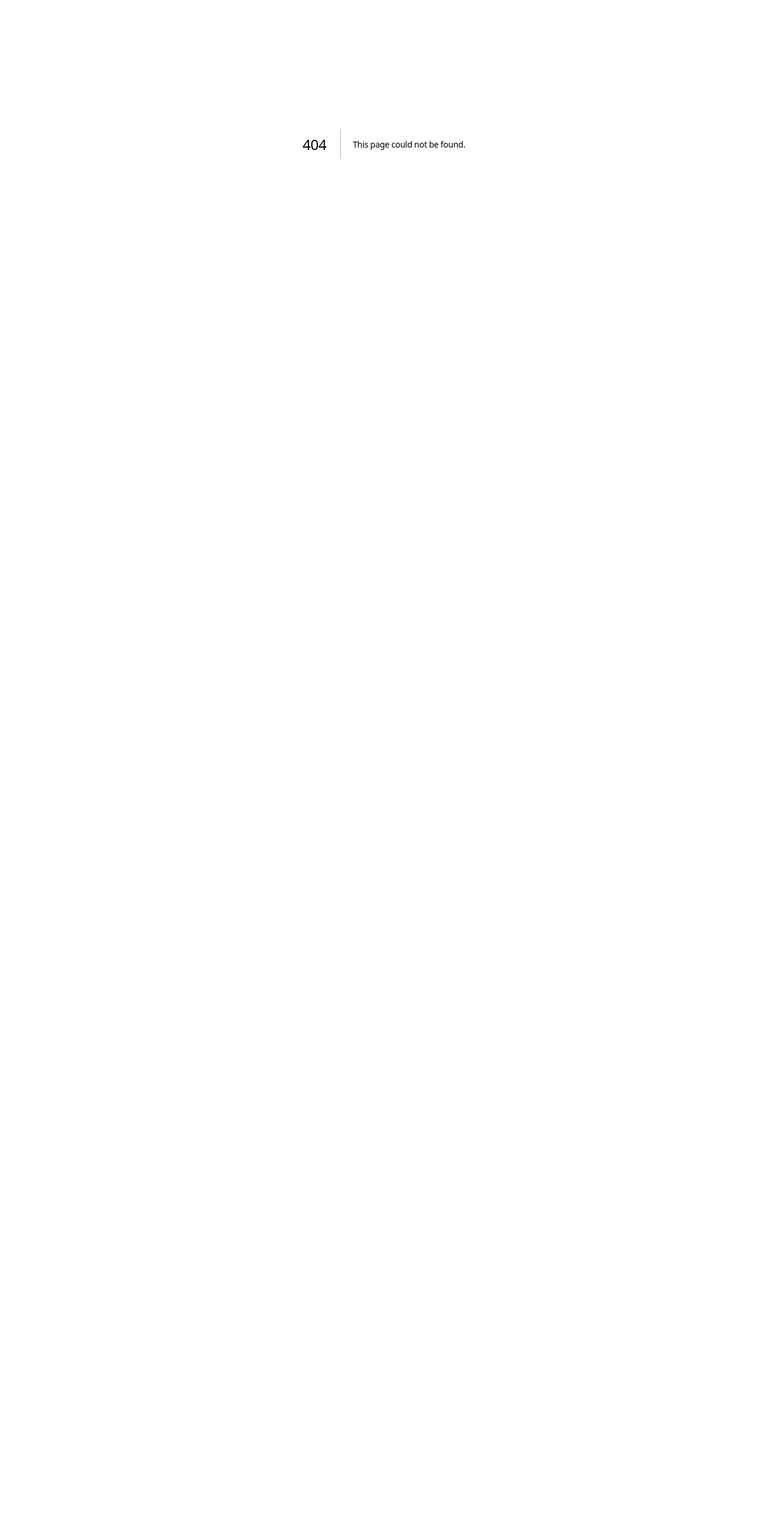
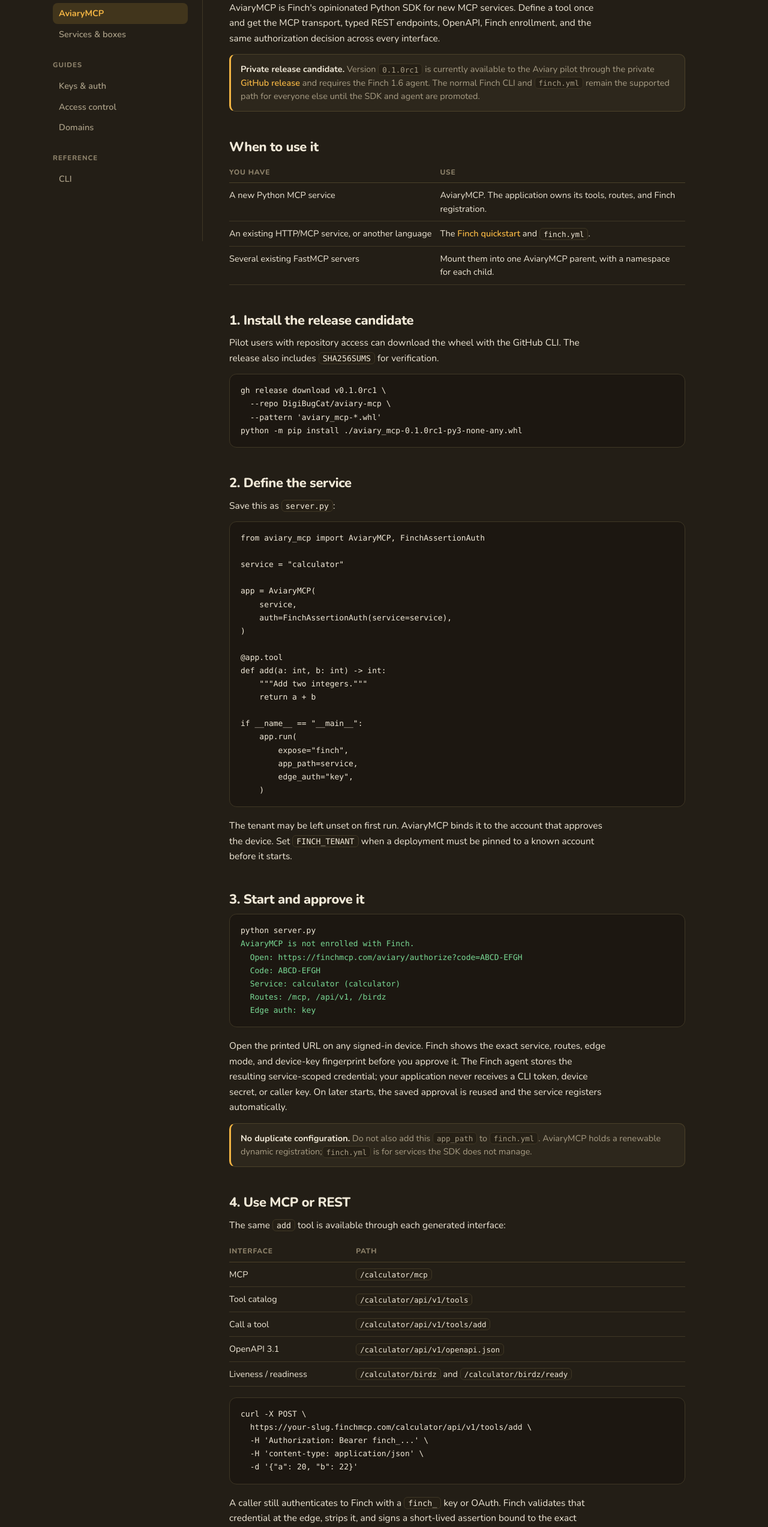
Before and after one commit to DigiBugCat/finch, a Next.js app in the folder web/: page /docs/aviarymcp in a window 1280 px wide. Before the commit this address had no page. Shown: the part 160-2705 px from the top of the page at 60% size. Before the commit the page ends 800 px from the top, so only its background shows below. Built offline with nearby package versions, Linux system fonts and the light colour scheme; no server answers.

Commit message:
docs: integrate AviaryMCP with Finch guides (#5)
Co-authored-by: digibugcat <digibugcat@users.noreply.github.com>

```diff
--- /dev/null
+++ b/web/app/docs/aviarymcp/page.tsx
@@ -0,0 +1,176 @@
+import type { Metadata } from 'next';
+import Link from 'next/link';
+
+export const metadata: Metadata = {
+  title: 'AviaryMCP | Finch docs',
+  description: 'Build one Python tool surface and publish it through MCP, REST, and OpenAPI with Finch.',
+};
+
+function Code({ children }: { children: string }) {
+  return <pre className="docs-code"><code dangerouslySetInnerHTML={{ __html: children }} /></pre>;
+}
+
+export default function AviaryMCPDocs() {
+  return (
+    <>
+      <h1>AviaryMCP</h1>
+      <p className="docs-lede">
+        AviaryMCP is Finch&apos;s opinionated Python SDK for new MCP services. Define a
+        tool once and get the MCP transport, typed REST endpoints, OpenAPI, Finch
+        enrollment, and the same authorization decision across every interface.
+      </p>
+
+      <div className="docs-note">
+        <b>Private release candidate.</b> Version <code>0.1.0rc1</code> is currently
+        available to the Aviary pilot through the private{' '}
+        <a href="https://github.com/DigiBugCat/aviary-mcp/releases/tag/v0.1.0rc1" target="_blank" rel="noreferrer">
+          GitHub release
+        </a>{' '}
+        and requires the Finch 1.6 agent. The normal Finch CLI and <code>finch.yml</code>{' '}
+        remain the supported path for everyone else until the SDK and agent are promoted.
+      </div>
+
+      <h2>When to use it</h2>
+      <div className="docs-table-wrap">
+        <table>
+          <thead>
+            <tr><th>You have</th><th>Use</th></tr>
+          </thead>
+          <tbody>
+            <tr>
+              <td>A new Python MCP service</td>
+              <td>AviaryMCP. The application owns its tools, routes, and Finch registration.</td>
+            </tr>
+            <tr>
+              <td>An existing HTTP/MCP service, or another language</td>
+              <td>The <Link href="/docs">Finch quickstart</Link> and <code>finch.yml</code>.</td>
+            </tr>
+            <tr>
+              <td>Several existing FastMCP servers</td>
+              <td>Mount them into one AviaryMCP parent, with a namespace for each child.</td>
+            </tr>
+          </tbody>
+        </table>
+      </div>
+
+      <h2>1. Install the release candidate</h2>
+      <p>
+        Pilot users with repository access can download the wheel with the GitHub CLI.
+        The release also includes <code>SHA256SUMS</code> for verification.
+      </p>
+      <Code>{`gh release download v0.1.0rc1 \\
+  --repo DigiBugCat/aviary-mcp \\
+  --pattern 'aviary_mcp-*.whl'
+python -m pip install ./aviary_mcp-0.1.0rc1-py3-none-any.whl`}</Code>
+
+      <h2>2. Define the service</h2>
+      <p>Save this as <code>server.py</code>:</p>
+      <Code>{`from aviary_mcp import AviaryMCP, FinchAssertionAuth
+
+service = "calculator"
+
+app = AviaryMCP(
+    service,
+    auth=FinchAssertionAuth(service=service),
+)
+
+@app.tool
+def add(a: int, b: int) -&gt; int:
+    """Add two integers."""
+    return a + b
+
+if __name__ == "__main__":
+    app.run(
+        expose="finch",
+        app_path=service,
+        edge_auth="key",
+    )`}</Code>
+      <p>
+        The tenant may be left unset on first run. AviaryMCP binds it to the account
+        that approves the device. Set <code>FINCH_TENANT</code> when a deployment must
+        be pinned to a known account before it starts.
+      </p>
+
+      <h2>3. Start and approve it</h2>
+      <Code>{`python server.py
+<span class="o">AviaryMCP is not enrolled with Finch.</span>
+<span class="o">  Open: https://finchmcp.com/aviary/authorize?code=ABCD-EFGH</span>
+<span class="o">  Code: ABCD-EFGH</span>
+<span class="o">  Service: calculator (calculator)</span>
+<span class="o">  Routes: /mcp, /api/v1, /birdz</span>
+<span class="o">  Edge auth: key</span>`}</Code>
+      <p>
+        Open the printed URL on any signed-in device. Finch shows the exact service,
+        routes, edge mode, and device-key fingerprint before you approve it. The Finch
+        agent stores the resulting service-scoped credential; your application never
+        receives a CLI token, device secret, or caller key. On later starts, the saved
+        approval is reused and the service registers automatically.
+      </p>
+      <div className="docs-note">
+        <b>No duplicate configuration.</b> Do not also add this <code>app_path</code>{' '}
+        to <code>finch.yml</code>. AviaryMCP holds a renewable dynamic registration;
+        <code>finch.yml</code> is for services the SDK does not manage.
+      </div>
+
+      <h2>4. Use MCP or REST</h2>
+      <p>The same <code>add</code> tool is available through each generated interface:</p>
+      <div className="docs-table-wrap">
+        <table>
+          <thead>
+            <tr><th>Interface</th><th>Path</th></tr>
+          </thead>
+          <tbody>
+            <tr><td>MCP</td><td><code>/calculator/mcp</code></td></tr>
+            <tr><td>Tool catalog</td><td><code>/calculator/api/v1/tools</code></td></tr>
+            <tr><td>Call a tool</td><td><code>/calculator/api/v1/tools/add</code></td></tr>
+            <tr><td>OpenAPI 3.1</td><td><code>/calculator/api/v1/openapi.json</code></td></tr>
+            <tr><td>Liveness / readiness</td><td><code>/calculator/birdz</code> and <code>/calculator/birdz/ready</code></td></tr>
+          </tbody>
+        </table>
+      </div>
+      <Code>{`curl -X POST \\
+  https://your-slug.finchmcp.com/calculator/api/v1/tools/add \\
+  -H 'Authorization: Bearer finch_...' \\
+  -H 'content-type: application/json' \\
+  -d '{"a": 20, "b": 22}'`}</Code>
+      <p>
+        A caller still authenticates to Finch with a <code>finch_</code> key or OAuth.
+        Finch validates that credential at the edge, strips it, and signs a short-lived
+        assertion bound to the exact method, path, query, body, tenant, and service.
+        <code>FinchAssertionAuth</code> verifies that assertion before MCP or REST can
+        invoke the tool.
+      </p>
+
+      <h2>Compose existing FastMCP servers</h2>
+      <Code>{`from fastmcp import FastMCP
+from aviary_mcp import AviaryMCP
+
+weather = FastMCP("weather")
+
+@weather.tool
+def forecast(city: str) -&gt; str:
+    return f"sunny in {city}"
+
+app = AviaryMCP("aviary")
+app.mount(weather, namespace="weather")`}</Code>
+      <p>
+        The mounted tool becomes <code>weather_forecast</code> in MCP, REST, and
+        OpenAPI. Namespaces keep tools from different birds from colliding.
+      </p>
+
+      <h2>Production boundaries</h2>
+      <ul>
+        <li>Use one Finch sidecar/control socket per mutually trusted application group.</li>
+        <li>Gate rollout on <code>/birdz/ready</code>, not liveness alone.</li>
+        <li>Keep the Finch state volume persistent so approval survives restarts.</li>
+        <li>Use a shared atomic replay store before running multiple application workers.</li>
+        <li>Keep private edge auth as the default; public exposure requires separate explicit approval.</li>
+      </ul>
+
+      <div className="docs-foot">
+        <Link href="/docs">&larr; Quickstart</Link>
+        <Link href="/docs/services">Services &amp; boxes &rarr;</Link>
+      </div>
+    </>
+  );
+}
--- a/web/app/docs/sidebar.tsx
+++ b/web/app/docs/sidebar.tsx
@@ -8,6 +8,7 @@
     h: 'Get started',
     items: [
       ['/docs', 'Quickstart'],
+      ['/docs/aviarymcp', 'AviaryMCP'],
       ['/docs/services', 'Services & boxes'],
     ],
   },
```
Also changed, not shown: web/app/docs/page.tsx (+11 -0 lines), web/public/llms.txt, 1 other file (tests, documents, lock files or other folders).
